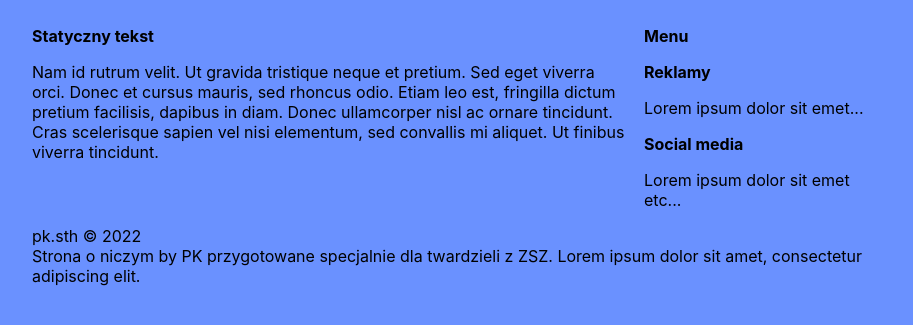
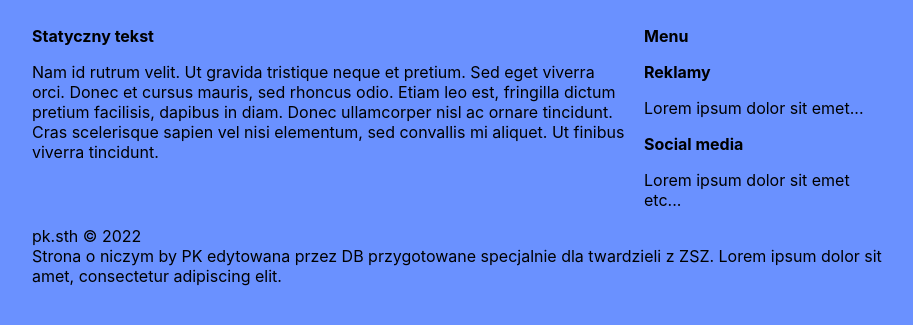
Before and after one commit to Frubas/PHP, a PHP site: page / in a window 1280 px wide. Shown: the part 59-384 px from the top of the page, without its empty margins (183-1096 px from the left). Run offline with PHP 8.4, Linux system fonts and the light colour scheme; data that the repository does not hold is empty.

Commit message:
Update index.php

```diff
--- a/Logowanie z waga/index.php
+++ b/Logowanie z waga/index.php
@@ -49,7 +49,7 @@ include ('include.php');
 		</div>
 		<footer>
 			<div> pk.sth © 2022</div>
-			<div>Strona o niczym by PK przygotowane specjalnie dla twardzieli z ZSZ. Lorem ipsum dolor sit amet, consectetur adipiscing elit. </div>
+			<div>Strona o niczym by PK edytowana przez DB przygotowane specjalnie dla twardzieli z ZSZ. Lorem ipsum dolor sit amet, consectetur adipiscing elit. </div>
 		</footer>
 	</div>
 </body>
```
